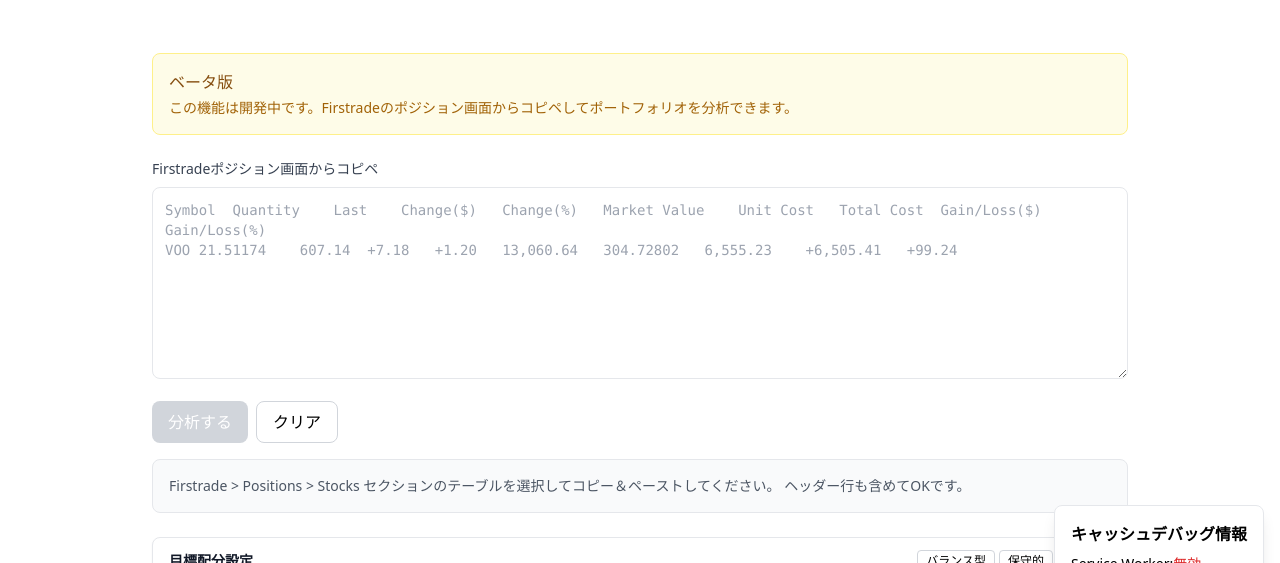
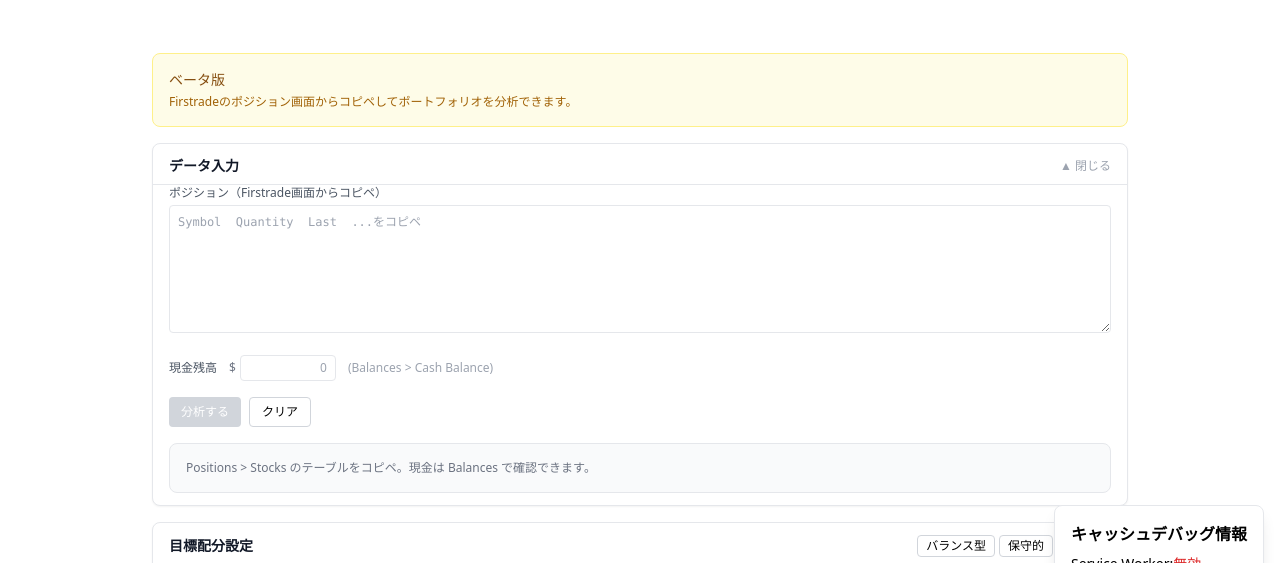
Before and after one commit to 165cm/firstrade-calculator-app, a Next.js app: page /portfolio in a window 1280 px wide. Shown: the part 161-724 px from the top of the page. Built offline with nearby package versions, Linux system fonts and the light colour scheme; no server answers.

Commit message:
feat: 現金入力を追加し、分析後に入力欄を折りたたみ
- 現金残高の入力フィールドを追加
- 現金をCash資産クラスとしてポートフォリオに含める
- 分析後は入力セクションを自動で折りたたみ
- 分析結果を画面上部に表示

```diff
--- a/src/components/portfolio/PortfolioAnalysis.tsx
+++ b/src/components/portfolio/PortfolioAnalysis.tsx
@@ -2,7 +2,7 @@
 'use client';
 
 import React, { useState } from 'react';
-import type { TargetAllocation, PortfolioSummary as PortfolioSummaryType } from '@/types/portfolio';
+import type { TargetAllocation, PortfolioSummary as PortfolioSummaryType, Holding } from '@/types/portfolio';
 import { DEFAULT_TARGET_ALLOCATIONS, ALLOCATION_PRESETS } from '@/types/portfolio';
 import { parsePositionText, buildPortfolioFromPositions } from '@/utils/portfolio/parsePosition';
 import {
@@ -22,8 +22,9 @@ export const PortfolioAnalysis: React.FC = () => {
   );
   const [summary, setSummary] = useState<PortfolioSummaryType | null>(null);
   const [error, setError] = useState<string | null>(null);
+  const [inputCollapsed, setInputCollapsed] = useState(false);
 
-  const handleSubmit = (text: string) => {
+  const handleSubmit = (text: string, cashAmount: number) => {
     setError(null);
     try {
       const holdings = parsePositionText(text);
@@ -33,7 +34,24 @@ export const PortfolioAnalysis: React.FC = () => {
         return;
       }
 
-      const portfolio = buildPortfolioFromPositions(holdings);
+      // 現金を追加
+      const allHoldings: Holding[] = [...holdings];
+      if (cashAmount > 0) {
+        allHoldings.push({
+          symbol: 'CASH',
+          quantity: 1,
+          averageCost: cashAmount,
+          totalCost: cashAmount,
+          currentPrice: cashAmount,
+          currentValue: cashAmount,
+          gainLoss: 0,
+          gainLossPercent: 0,
+          sector: 'Other',
+          assetClass: 'Cash'
+        });
+      }
+
+      const portfolio = buildPortfolioFromPositions(allHoldings);
       const allocationStatus = calculateAllocationStatus(portfolio, targetAllocations);
       const suggestions = generateSuggestions(portfolio, allocationStatus);
       const riskIndicators = calculateRiskIndicators(portfolio);
@@ -46,6 +64,9 @@ export const PortfolioAnalysis: React.FC = () => {
         riskIndicators,
         sectorBreakdown
       });
+
+      // 分析後は入力を折りたたむ
+      setInputCollapsed(true);
     } catch (err) {
       setError(err instanceof Error ? err.message : '分析中にエラーが発生しました');
     }
@@ -64,17 +85,25 @@ export const PortfolioAnalysis: React.FC = () => {
   };
 
   return (
-    <div className="space-y-6">
+    <div className="space-y-4">
       {/* ベータ版バナー */}
       <Alert className="bg-yellow-50 border-yellow-200">
-        <AlertTitle className="text-yellow-800">ベータ版</AlertTitle>
-        <AlertDescription className="text-yellow-700">
-          この機能は開発中です。Firstradeのポジション画面からコピペしてポートフォリオを分析できます。
+        <AlertTitle className="text-yellow-800 text-sm">ベータ版</AlertTitle>
+        <AlertDescription className="text-yellow-700 text-xs">
+          Firstradeのポジション画面からコピペしてポートフォリオを分析できます。
         </AlertDescription>
       </Alert>
 
-      {/* テキスト入力 */}
-      <PositionInput onSubmit={handleSubmit} onError={handleError} />
+      {/* 分析結果（入力より先に表示） */}
+      {summary && <PortfolioSummaryComponent summary={summary} />}
+
+      {/* テキスト入力（分析後は折りたたみ） */}
+      <PositionInput
+        onSubmit={handleSubmit}
+        onError={handleError}
+        isCollapsed={inputCollapsed}
+        onToggle={() => setInputCollapsed(!inputCollapsed)}
+      />
 
       {/* 目標配分設定 */}
       <TargetAllocationSettings
@@ -89,9 +118,6 @@ export const PortfolioAnalysis: React.FC = () => {
           <AlertDescription>{error}</AlertDescription>
         </Alert>
       )}
-
-      {/* 分析結果 */}
-      {summary && <PortfolioSummaryComponent summary={summary} />}
     </div>
   );
 };
--- a/src/components/portfolio/PositionInput.tsx
+++ b/src/components/portfolio/PositionInput.tsx
@@ -3,21 +3,26 @@
 
 import React, { useState } from 'react';
 import { Alert, AlertDescription } from '../ui/alert';
+import { Card, CardContent, CardHeader, CardTitle } from '../ui/card';
 
 interface Props {
-  onSubmit: (text: string) => void;
+  onSubmit: (text: string, cashAmount: number) => void;
   onError: (message: string) => void;
+  isCollapsed?: boolean;
+  onToggle?: () => void;
 }
 
-export const PositionInput: React.FC<Props> = ({ onSubmit, onError }) => {
+export const PositionInput: React.FC<Props> = ({ onSubmit, onError, isCollapsed, onToggle }) => {
   const [text, setText] = useState('');
+  const [cashAmount, setCashAmount] = useState<string>('');
 
   const handleSubmit = () => {
     if (!text.trim()) {
       onError('ポジションデータを入力してください');
       return;
     }
-    onSubmit(text);
+    const cash = parseFloat(cashAmount.replace(/,/g, '')) || 0;
+    onSubmit(text, cash);
   };
 
   const handlePaste = (e: React.ClipboardEvent) => {
@@ -27,43 +32,92 @@ export const PositionInput: React.FC<Props> = ({ onSubmit, onError }) => {
     }
   };
 
+  if (isCollapsed) {
     return (
-    <div className="space-y-4">
+      <Card>
+        <CardHeader className="py-3">
+          <button
+            onClick={onToggle}
+            className="w-full flex justify-between items-center text-left"
+          >
+            <CardTitle className="text-sm">データ入力</CardTitle>
+            <span className="text-gray-400 text-xs">▼ 展開</span>
+          </button>
+        </CardHeader>
+      </Card>
+    );
+  }
+
+  return (
+    <Card>
+      <CardHeader className="py-3 pb-2">
+        <div className="flex justify-between items-center">
+          <CardTitle className="text-sm">データ入力</CardTitle>
+          {onToggle && (
+            <button onClick={onToggle} className="text-gray-400 text-xs">
+              ▲ 閉じる
+            </button>
+          )}
+        </div>
+      </CardHeader>
+      <CardContent className="pt-0 space-y-4">
+        {/* ポジションデータ */}
         <div>
-        <label className="block text-sm font-medium text-gray-700 mb-2">
-          Firstradeポジション画面からコピペ
+          <label className="block text-xs font-medium text-gray-600 mb-1">
+            ポジション（Firstrade画面からコピペ）
           </label>
           <textarea
             value={text}
             onChange={(e) => setText(e.target.value)}
             onPaste={handlePaste}
-          placeholder={`Symbol\tQuantity\tLast\tChange($)\tChange(%)\tMarket Value\tUnit Cost\tTotal Cost\tGain/Loss($)\tGain/Loss(%)\nVOO\t21.51174\t607.14\t+7.18\t+1.20\t13,060.64\t304.72802\t6,555.23\t+6,505.41\t+99.24`}
-          className="w-full h-48 p-3 border rounded-lg font-mono text-sm resize-y focus:ring-2 focus:ring-blue-500 focus:border-blue-500"
+            placeholder="Symbol  Quantity  Last  ...をコピペ"
+            className="w-full h-32 p-2 border rounded text-xs font-mono resize-y focus:ring-1 focus:ring-blue-500"
           />
         </div>
 
+        {/* 現金入力 */}
+        <div className="flex items-center gap-3">
+          <label className="text-xs font-medium text-gray-600 whitespace-nowrap">
+            現金残高
+          </label>
+          <div className="flex items-center gap-1">
+            <span className="text-xs text-gray-500">$</span>
+            <input
+              type="text"
+              value={cashAmount}
+              onChange={(e) => setCashAmount(e.target.value)}
+              placeholder="0"
+              className="w-24 px-2 py-1 border rounded text-xs text-right focus:ring-1 focus:ring-blue-500"
+            />
+          </div>
+          <span className="text-xs text-gray-400">
+            (Balances &gt; Cash Balance)
+          </span>
+        </div>
+
+        {/* ボタン */}
         <div className="flex gap-2">
           <button
             onClick={handleSubmit}
             disabled={!text.trim()}
-          className="px-4 py-2 bg-blue-600 text-white rounded-lg hover:bg-blue-700 disabled:bg-gray-300 disabled:cursor-not-allowed transition-colors"
+            className="px-3 py-1.5 text-xs bg-blue-600 text-white rounded hover:bg-blue-700 disabled:bg-gray-300 disabled:cursor-not-allowed transition-colors"
           >
             分析する
           </button>
           <button
-          onClick={() => setText('')}
-          className="px-4 py-2 border border-gray-300 rounded-lg hover:bg-gray-50 transition-colors"
+            onClick={() => { setText(''); setCashAmount(''); }}
+            className="px-3 py-1.5 text-xs border border-gray-300 rounded hover:bg-gray-50 transition-colors"
           >
             クリア
           </button>
         </div>
 
         <Alert>
-        <AlertDescription className="text-sm text-gray-600">
-          Firstrade &gt; Positions &gt; Stocks セクションのテーブルを選択してコピー＆ペーストしてください。
-          ヘッダー行も含めてOKです。
+          <AlertDescription className="text-xs text-gray-500">
+            Positions &gt; Stocks のテーブルをコピペ。現金は Balances で確認できます。
           </AlertDescription>
         </Alert>
-    </div>
+      </CardContent>
+    </Card>
   );
 };
```
Lines whose indentation alone changed are shown as unchanged.
